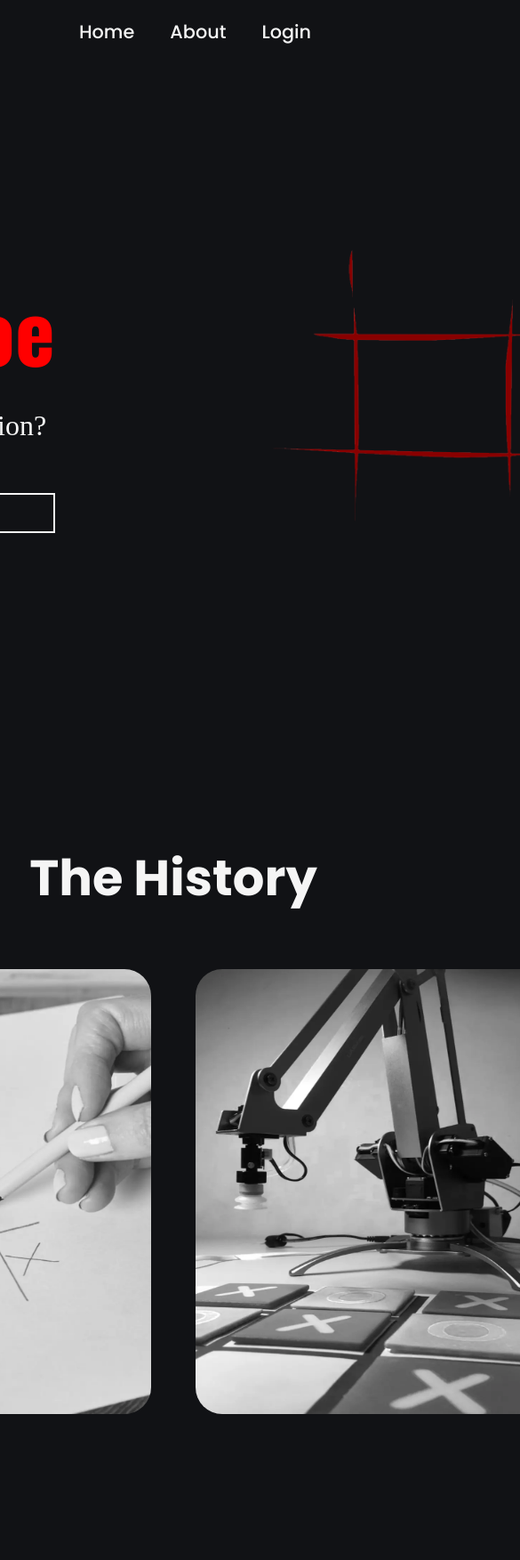
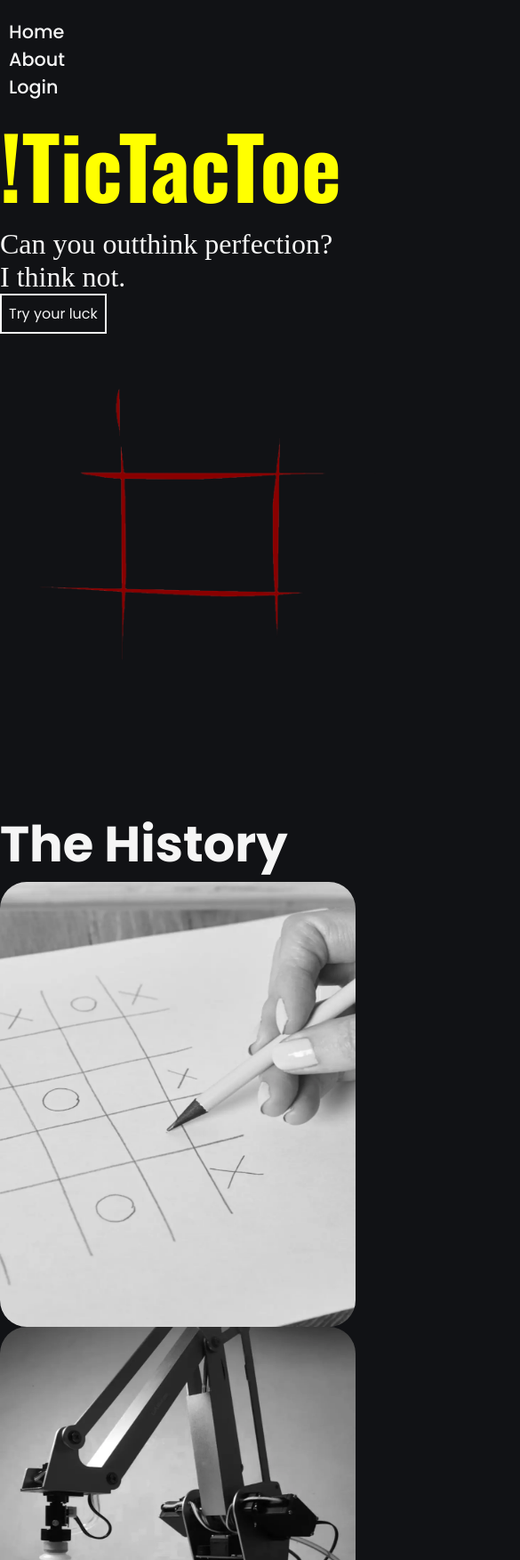
Before and after one commit to edwin-sal/tictactoe_wd_cs, a plain HTML site: page index.html in a window 390 px wide. Shown: the top 1753 px of the page at 89% size, 585 px wide, since content can reach past the window. Drawn offline with nearby package versions, Linux system fonts and the light colour scheme; a web font is replaced by a local one.

Commit message:
Reset the display properties of all elements with other display than block / inline-block to block.

```diff
--- a/styles.css
+++ b/styles.css
@@ -327,8 +327,55 @@ footer a:hover::after {
   }
 }
 
-@media (max-width: 700px) {
+@media (max-width: 500px) {
   h1 {
-    color: red;
+    color: yellow;
+  }
+
+  body {
+    max-width: 500px;
+  }
+
+  nav ul {
+    display: block;
+  }
+
+  #homepage {
+    display: block;
+  }
+
+  .homepage-items {
+    display: block;
+  }
+
+  #about-page {
+    display: block;
+  }
+
+  #about-history {
+    display: block;
+  }
+  .history-cards {
+    display: block;
+  }
+
+  .history-card-back {
+    display: block;
+  }
+
+  #about-technologies {
+    display: block;
+  }
+
+  .technology {
+    display: block;
+  }
+
+  .technologies-cards {
+    display: block;
+  }
+
+  footer {
+    display: block;
   }
 }
```
